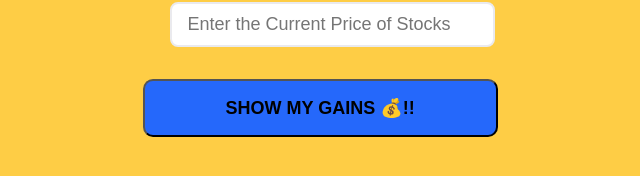
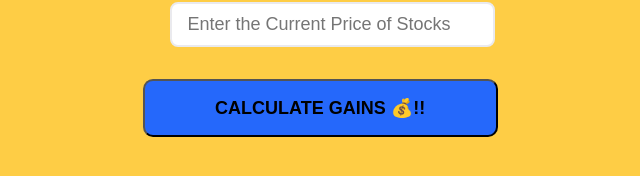
Before and after one commit to shashidharpv/Profit-Loss-mark14, a plain HTML site: page index.html in a window 1280 px wide. Shown: the part 428-604 px from the top of the page, without its empty margins (308-948 px from the left). Drawn offline with Linux system fonts and the light colour scheme.

Commit message:
Update index.html

```diff
--- a/index.html
+++ b/index.html
@@ -38,7 +38,7 @@
       </label>
 
 
-      <button id="submit-btn">SHOW MY GAINS 💰!!</button>
+      <button id="submit-btn">CALCULATE GAINS 💰!!</button>
 
       <div id="output-box"></div>
     </main>
```
